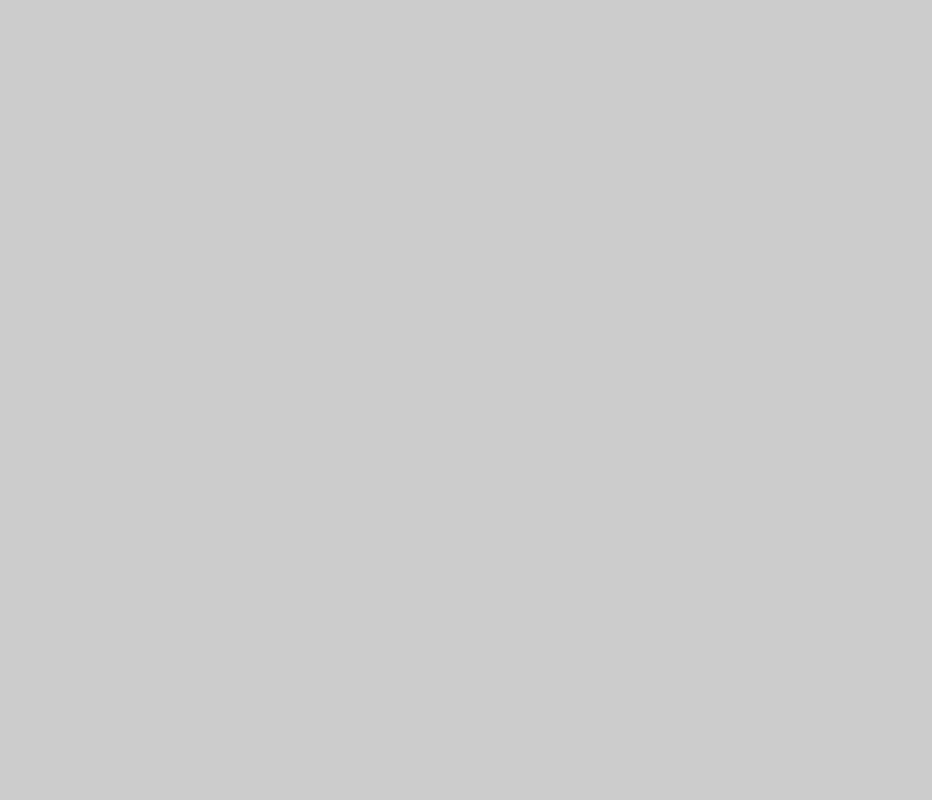
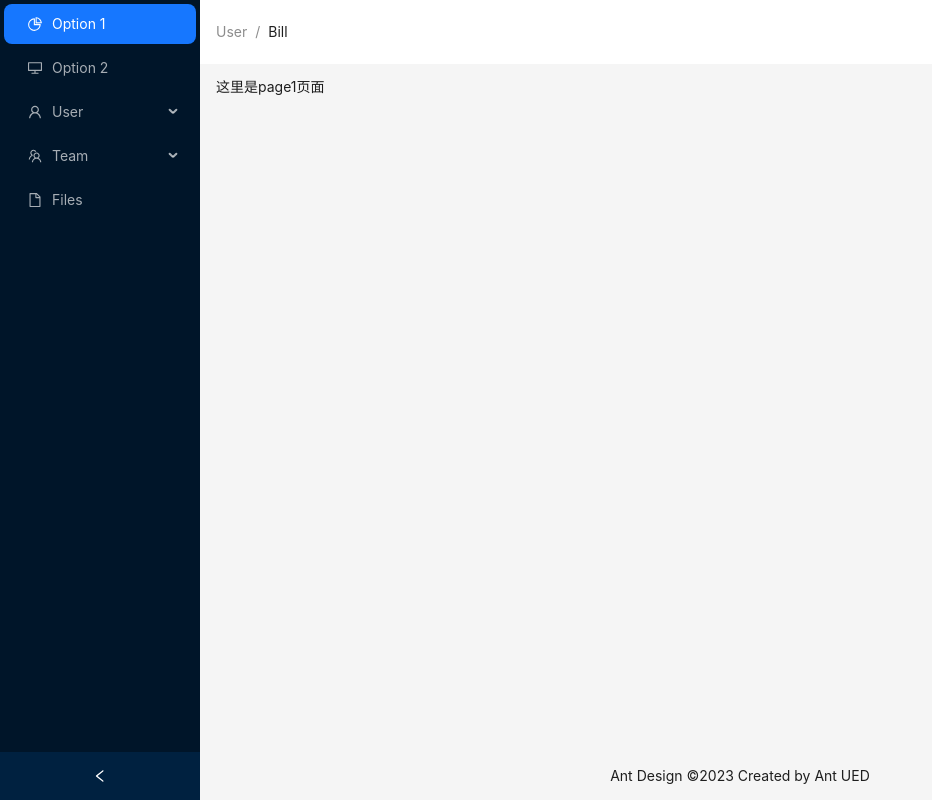
Before and after one commit to thesecretofwind/management-system, a React (Vite) app: page /page1 in a window 1280 px wide. Before the commit this address had no page. Shown: the whole page, without its empty margins (0-932 px from the left). Built offline with nearby package versions, Linux system fonts and the light colour scheme.

Commit message:
feat(page)：新增嵌套路由

```diff
--- a/src/views/Home.tsx
+++ b/src/views/Home.tsx
@@ -1,23 +1,24 @@
-import React, { useState } from 'react';
+import React, { useState } from "react";
 import {
   DesktopOutlined,
   FileOutlined,
   PieChartOutlined,
   TeamOutlined,
   UserOutlined,
-} from '@ant-design/icons';
-import type { MenuProps } from 'antd';
-import { Breadcrumb, Layout, Menu, theme } from 'antd';
+} from "@ant-design/icons";
+import type { MenuProps } from "antd";
+import { Breadcrumb, Layout, Menu, theme } from "antd";
+import { useNavigate, Outlet } from "react-router-dom";
 
 const { Header, Content, Footer, Sider } = Layout;
 
-type MenuItem = Required<MenuProps>['items'][number];
+type MenuItem = Required<MenuProps>["items"][number];
 
 function getItem(
   label: React.ReactNode,
   key: React.Key,
   icon?: React.ReactNode,
-  children?: MenuItem[],
+  children?: MenuItem[]
 ): MenuItem {
   return {
     key,
@@ -28,53 +29,74 @@ function getItem(
 }
 
 const items: MenuItem[] = [
-  getItem('Option 1', '1', <PieChartOutlined />),
-  getItem('Option 2', '2', <DesktopOutlined />),
-  getItem('User', 'sub1', <UserOutlined />, [
-    getItem('Tom', '3'),
-    getItem('Bill', '4'),
-    getItem('Alex', '5'),
+  getItem("Option 1", "/page1", <PieChartOutlined />),
+  getItem("Option 2", "/page2", <DesktopOutlined />),
+  getItem("User", "sub1", <UserOutlined />, [
+    getItem("Tom", "3"),
+    getItem("Bill", "4"),
+    getItem("Alex", "5"),
   ]),
-  getItem('Team', 'sub2', <TeamOutlined />, [getItem('Team 1', '6'), getItem('Team 2', '8')]),
-  getItem('Files', '9', <FileOutlined />),
+  getItem("Team", "sub2", <TeamOutlined />, [
+    getItem("Team 1", "6"),
+    getItem("Team 2", "8"),
+  ]),
+  getItem("Files", "9", <FileOutlined />),
 ];
 
 const Home: React.FC = () => {
   const [collapsed, setCollapsed] = useState(false);
+  const navigateTo = useNavigate();
   const {
     token: { colorBgContainer },
   } = theme.useToken();
 
-  const menuClick =(e:MenuItem) => {
+  const menuClick = (e: MenuItem) => {
     console.log(e);
-
-  }
+    const url = e!.key as string;
+    navigateTo(url);
+  };
 
   return (
-    <Layout style={{ minHeight: '100vh' }}>
+    <Layout style={{ minHeight: "100vh" }}>
       {/* 左边侧边栏 */}
-      <Sider collapsible collapsed={collapsed} onCollapse={(value) => setCollapsed(value)}>
+      <Sider
+        collapsible
+        collapsed={collapsed}
+        onCollapse={(value) => setCollapsed(value)}
+      >
         <div className="demo-logo-vertical" />
-        <Menu theme="dark" defaultSelectedKeys={['1']} mode="inline" items={items}  onClick={menuClick}/>
+        <Menu
+          theme="dark"
+          defaultSelectedKeys={["/page1"]}
+          mode="inline"
+          items={items}
+          onClick={menuClick}
+        />
       </Sider>
       {/* 右侧内容区 */}
       <Layout>
-        <Header style={{ paddingLeft:'16px', background: colorBgContainer }} >
-          <Breadcrumb style={{ lineHeight: '64px' }} items={[{title: 'User'}, {title: 'Bill'}]}>
+        <Header style={{ paddingLeft: "16px", background: colorBgContainer }}>
+          <Breadcrumb
+            style={{ lineHeight: "64px" }}
+            items={[{ title: "User" }, { title: "Bill" }]}
+          >
             {/* <Breadcrumb.Item>User</Breadcrumb.Item>
             <Breadcrumb.Item>Bill</Breadcrumb.Item> */}
           </Breadcrumb>
         </Header>
-        <Content style={{ margin: '16px 16px 0', height: '100%' }} className="demo-logo-vertical">
-          <div style={{ padding: 24, height: '100%', background: colorBgContainer }}>
-            Bill is a cat.
-          </div>
+        {/* 内容展示部分 */}
+        <Content
+          style={{ margin: "16px 16px 0", height: "100%" }}
+          className="demo-logo-vertical"
+        >
+          <Outlet />
         </Content>
-        <Footer style={{ textAlign: 'center', padding: 0, lineHeight:"48px" }}>Ant Design ©2023 Created by Ant UED</Footer>
+        <Footer style={{ textAlign: "center", padding: 0, lineHeight: "48px" }}>
+          Ant Design ©2023 Created by Ant UED
+        </Footer>
       </Layout>
     </Layout>
   );
 };
 
-
-export default Home
+export default Home;
--- /dev/null
+++ b/src/views/Page1.tsx
@@ -0,0 +1,5 @@
+const Page1 = () => (
+  <div>这里是page1页面</div>
+)
+
+export default Page1;
--- /dev/null
+++ b/src/views/Page2.tsx
@@ -0,0 +1,5 @@
+const Page2 = () => (
+  <div>这里是page2页面</div>
+)
+
+export default Page2;
```
Also changed, not shown: src/router/index.tsx (+37 -24 lines).
